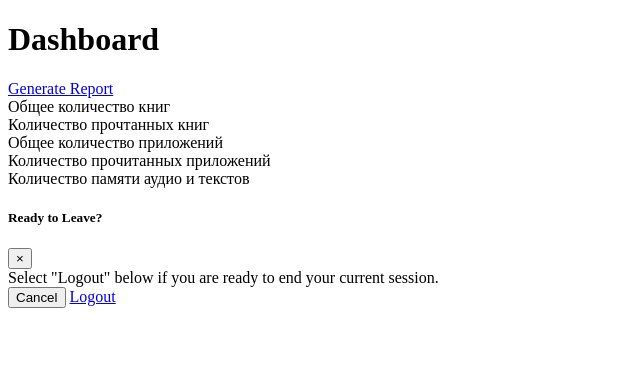
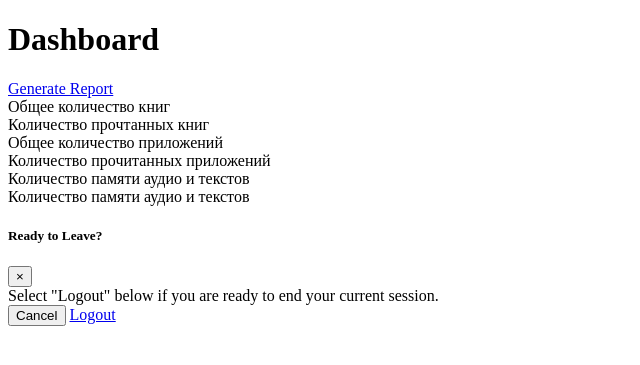
Before and after one commit to AminDiyasSerikuly/sdu_service, a Yii app: template backend/views/site/information.php in a window 1280 px wide. Shown: the top 365 px of the page, without its empty margins (0-640 px from the left). Run offline with PHP 8.4 and a stand-in for Yii, Linux system fonts and the light colour scheme; the template is opened without the code that fills it, so the values that code supplies are empty; some libraries are stand-ins or nearby versions.

Commit message:
fix bug from last testing results

```diff
--- a/backend/controllers/SiteController.php
+++ b/backend/controllers/SiteController.php
@@ -88,6 +88,7 @@ class SiteController extends Controller
         $allSentences = BookSentences::find()->count();
         $readSentencesCount = BookSentences::find()->where(['is_deleted' => true])->count();
         $sizeAudioText = $this->convert($this->folderSize(Yii::getAlias('@frontend/web/audio')));
+        $sizeBook = $this->convert($this->folderSize(Yii::getAlias('@frontend/web/img/image_uploads')));
 
         return $this->render('information', [
             'allBookCount' => $allBookCount,
@@ -95,6 +96,7 @@ class SiteController extends Controller
             'allSentences' => $allSentences,
             'readSentencesCount' => $readSentencesCount,
             'sizeAudioText' => $sizeAudioText,
+            'sizeBook' => $sizeBook,
         ]);
     }
 
--- a/backend/views/site/information.php
+++ b/backend/views/site/information.php
@@ -6,6 +6,7 @@ use common\models\BookSentences;
 /** @var Book $readBookCount */
 /** @var BookSentences $allSentences */
 /** @var BookSentences $sizeAudioText */
+/** @var BookSentences $sizeBook */
 /** @var BookSentences $readSentencesCount */
 
 ?>
@@ -122,6 +123,23 @@ use common\models\BookSentences;
             </div>
         </div>
     </div>
+    <div class="col-xl-3 col-md-6 mb-4">
+        <div class="card border-left-primary shadow h-100 py-2">
+            <div class="card-body">
+                <div class="row no-gutters align-items-center">
+                    <div class="col mr-2">
+                        <div class="text-xs font-weight-bold text-primary text-uppercase mb-1">Количество памяти аудио и
+                            текстов
+                        </div>
+                        <div class="h5 mb-0 font-weight-bold text-gray-800"><?= $sizeBook ?></div>
+                    </div>
+                    <div class="col-auto">
+                        <i class="fas fa-memory fa-2x text-gray-300"></i>
+                    </div>
+                </div>
+            </div>
+        </div>
+    </div>
 </div>
 
 
```
